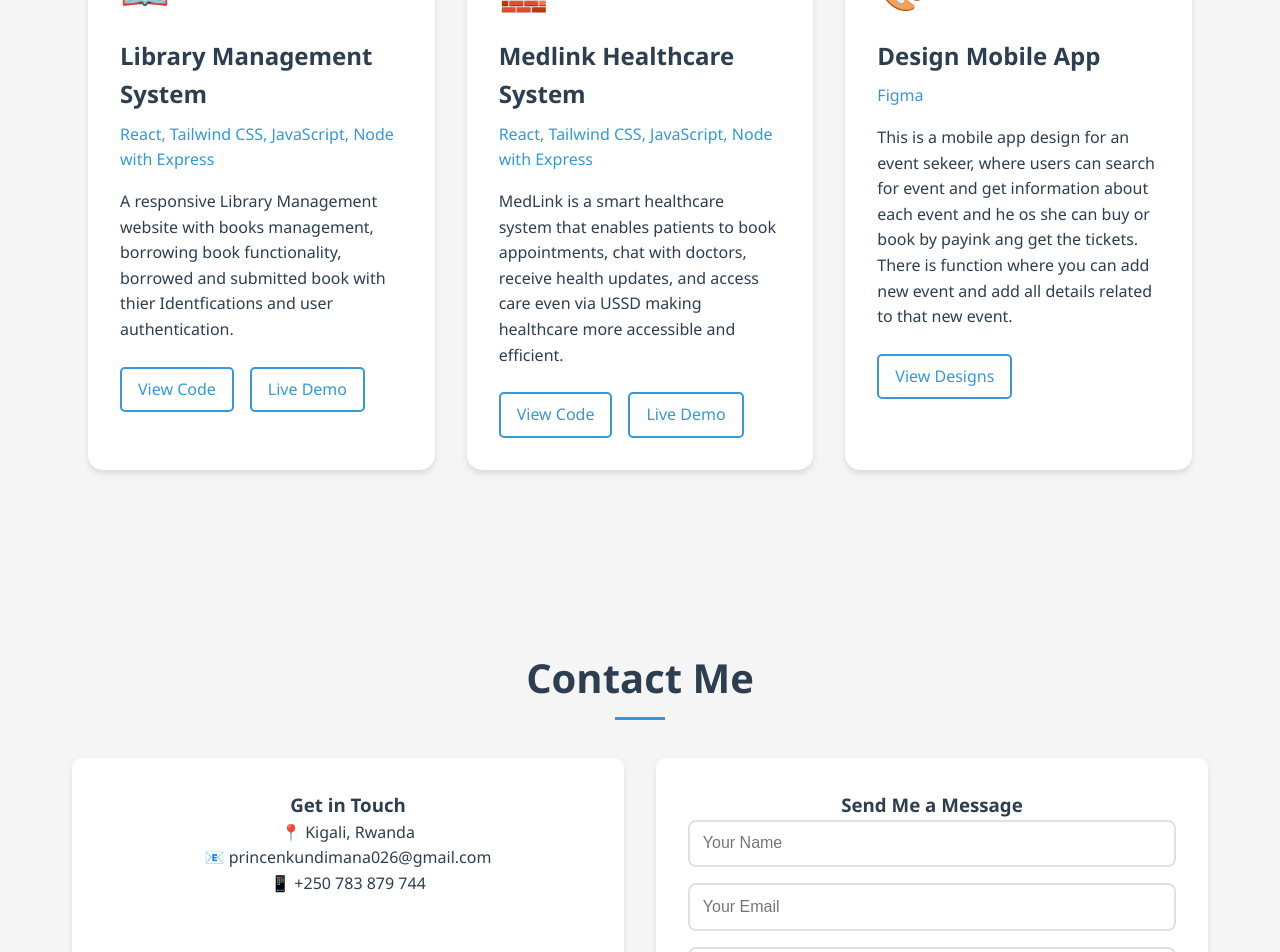
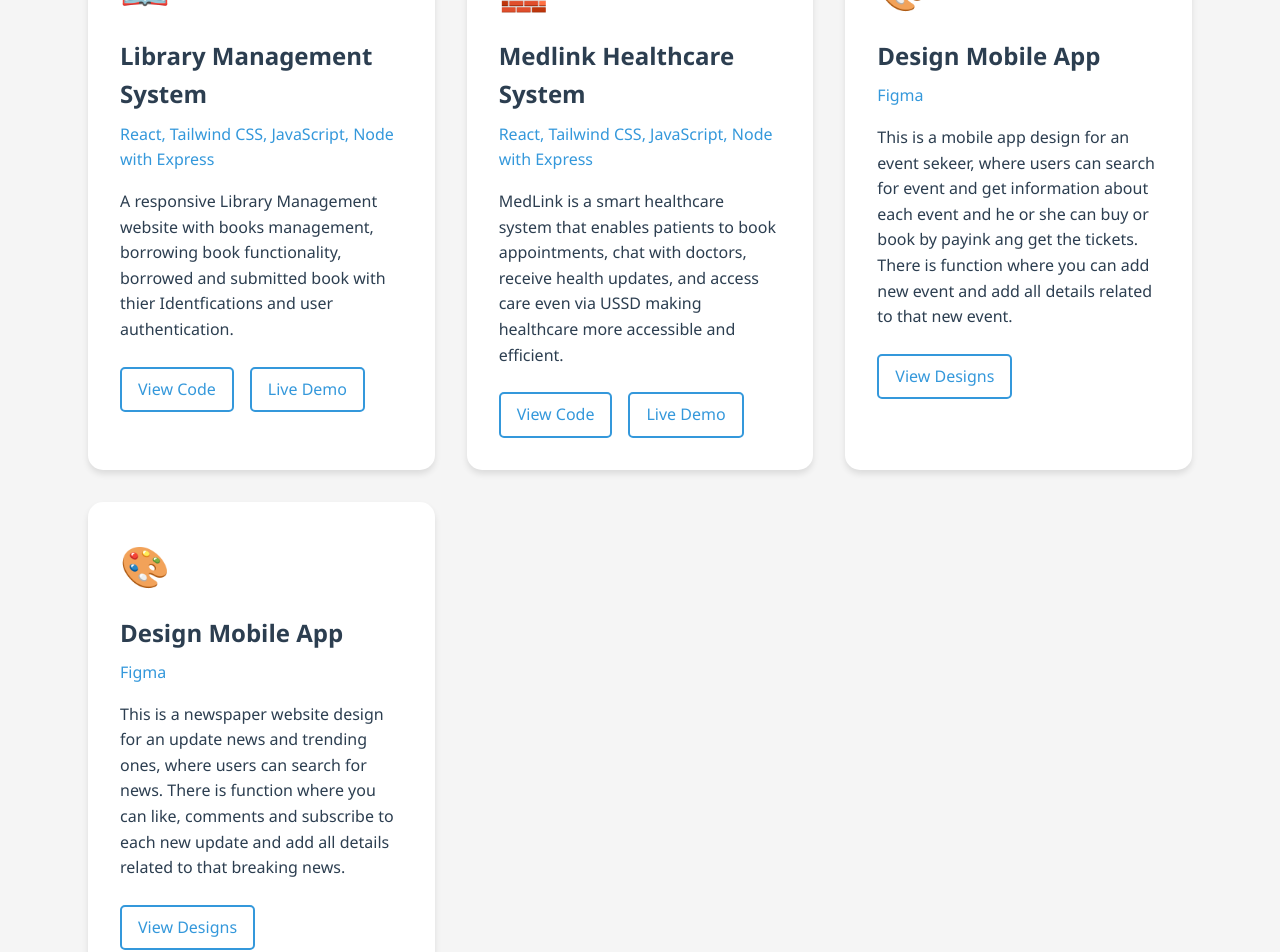
Before and after one commit to p-r-i-n-c-e-1/prince, a React (Create React App) app in the folder portfolio/: page / in a window 1280 px wide. Shown: the part 2040-2992 px from the top of the page. Built offline with nearby package versions, Linux system fonts and the light colour scheme.

Commit message:
Update App.js

```diff
--- a/portfolio/src/App.js
+++ b/portfolio/src/App.js
@@ -178,11 +178,22 @@ function App() {
             <div className="project-icon">🎨</div>
             <h3>Design Mobile App</h3>
             <p className="tech-stack">Figma</p>
-            <p className="description">This is a mobile app design for an event sekeer, where users can search for event and get information about each event and he os she can buy or book by payink ang get the tickets. There is function where you can add new event and add all details related to that new event.</p>
+            <p className="description">This is a mobile app design for an event sekeer, where users can search for event and get information about each event and he or she can buy or book by payink ang get the tickets. There is function where you can add new event and add all details related to that new event.</p>
             <div className="project-links">
               <a href="https://www.figma.com/design/ydHpXID2B4Biu5YqWq7pB7/EventSekeer?node-id=0-1&p=f&t=mtqwPFT1PJeYD2FP-0" target="_blank" rel="noopener noreferrer">View Designs</a>
             </div>
           </div>
+
+             <div className="project-card">
+            <div className="project-icon">🎨</div>
+            <h3>Design Mobile App</h3>
+            <p className="tech-stack">Figma</p>
+            <p className="description">This is a newspaper website design for an update news and trending ones, where users can search for news. There is function where you can like, comments and subscribe to each new update and add all details related to that breaking news.</p>
+            <div className="project-links">
+              <a href="https://www.figma.com/design/P7GIhO1WCFNFMOQny0oJMg/Newspaperproject?node-id=0-1&p=f&t=4buRBBwqkCDPjrXB-0" target="_blank" rel="noopener noreferrer">View Designs</a>
+            </div>
+          </div>
+
         </div>
       </section>
 
```
